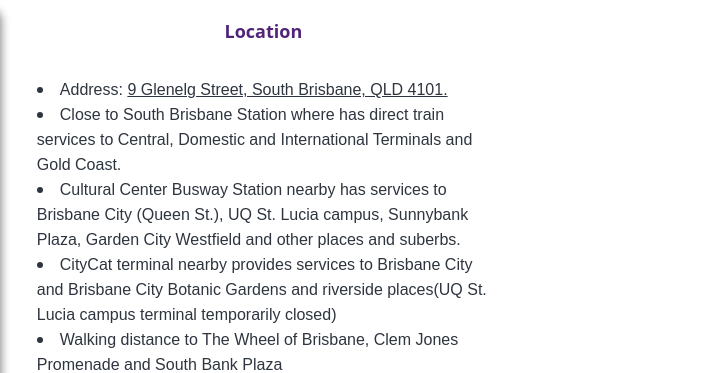
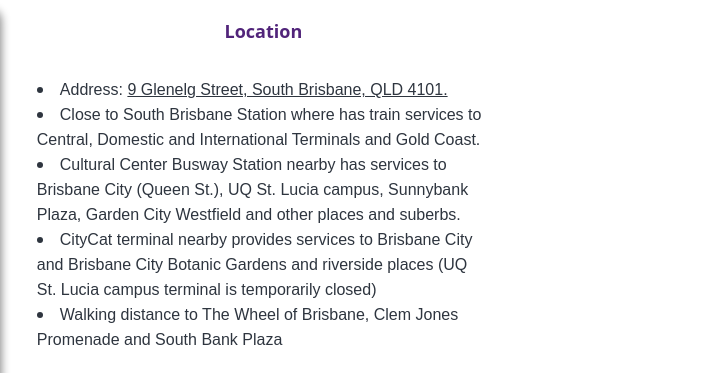
Before and after one commit to JesseYang0528/adma2022, a plain HTML site: page accommondation.html in a window 1280 px wide. Shown: the part 1843-2216 px from the top of the page, 562-1280 px from the left. Drawn offline with Linux system fonts and the light colour scheme.

Commit message:
update accommondation page

```diff
--- a/accommondation.html
+++ b/accommondation.html
@@ -232,7 +232,7 @@
                                   <span class = 'j_topics_table_font'>Address: <span class = 'j_topics_table_font' onclick = "window.open('https://www.google.com.au/maps/place/249+Turbot+St,+Brisbane+City+QLD+4000/@-27.4656459,153.0236989,17z/data=!3m1!4b1!4m5!3m4!1s0x6b915a02cefcfd21:0x9c01d4e4df23bab3!8m2!3d-27.4656459!4d153.0258876')" style = 'cursor: pointer; text-decoration: underline;'>249 Turbot Street, Brisbane, QLD 4000.</span></span>
                                 </li>
                                 <li>
-                                  <span class = 'j_topics_table_font'>Close to Central Station where has direct train services to Domestic and International Terminals, South Bank and Gold Coast.</span>
+                                  <span class = 'j_topics_table_font'>Close to Central Station where has train services to Domestic and International Terminals, South Bank and Gold Coast.</span>
                                 </li>
                                 <li>
                                   <span class = 'j_topics_table_font'>Bus terminals nearby have services to UQ St. Lucia campus, Sunnybank Plaza, Garden City Westfield, the Gaba and other places and suberbs.</span>
@@ -323,13 +323,13 @@
                                   <span class = 'j_topics_table_font'>Address: <span class = 'j_topics_table_font' onclick = "window.open('https://www.google.com.au/maps/place/Rydges+South+Bank+Brisbane/@-27.4770726,153.0203168,15z/data=!4m2!3m1!1s0x0:0x71a3603c544e1053')" style = 'cursor: pointer; text-decoration: underline;'>9 Glenelg Street, South Brisbane, QLD 4101.</span></span>
                                 </li>
                                 <li>
-                                  <span class = 'j_topics_table_font'>Close to South Brisbane Station where has direct train services to Central, Domestic and International Terminals and Gold Coast.</span>
+                                  <span class = 'j_topics_table_font'>Close to South Brisbane Station where has train services to Central, Domestic and International Terminals and Gold Coast.</span>
                                 </li>
                                 <li>
                                   <span class = 'j_topics_table_font'>Cultural Center Busway Station nearby has services to Brisbane City (Queen St.), UQ St. Lucia campus, Sunnybank Plaza, Garden City Westfield and other places and suberbs.</span>
                                 </li>
                                 <li>
-                                  <span class = 'j_topics_table_font'>CityCat terminal nearby provides services to Brisbane City and Brisbane City Botanic Gardens and riverside places(UQ St. Lucia campus terminal temporarily closed)</span>
+                                  <span class = 'j_topics_table_font'>CityCat terminal nearby provides services to Brisbane City and Brisbane City Botanic Gardens and riverside places (UQ St. Lucia campus terminal is temporarily closed)</span>
                                 </li>
                                 <li>
                                   <span class = 'j_topics_table_font'>Walking distance to The Wheel of Brisbane, Clem Jones Promenade and South Bank Plaza</span>
```
